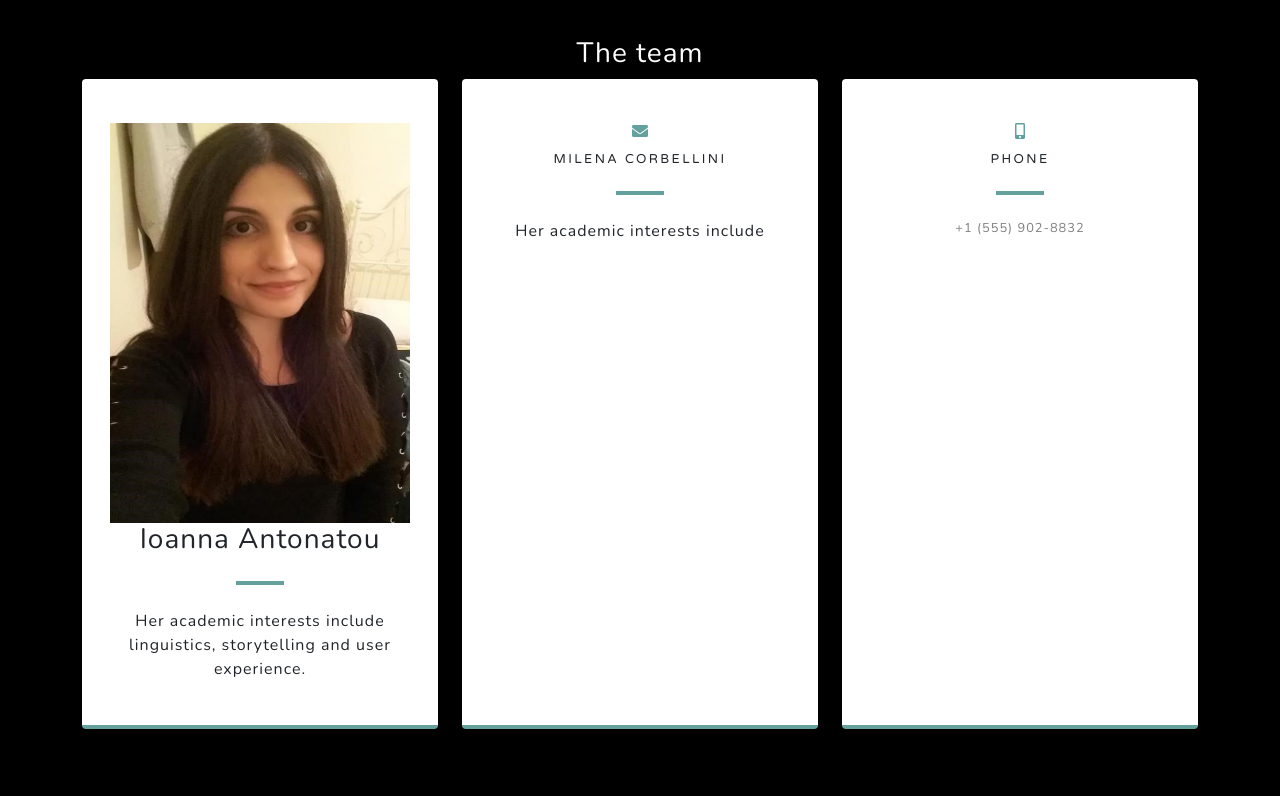
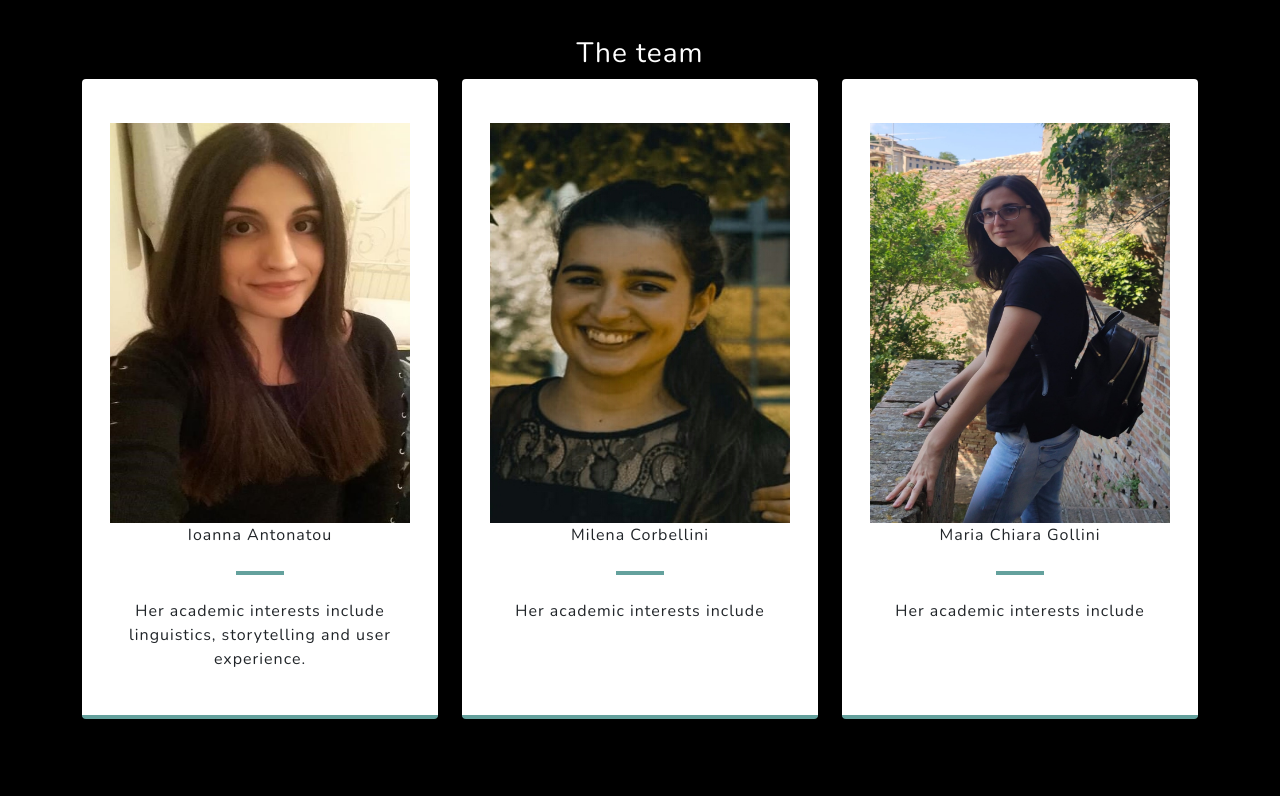
Before and after one commit to stormOntology/stormOntology.github.io, a website: page dist/index.html in a window 1280 px wide. Shown: the part 3290-4086 px from the top of the page. Drawn offline with nearby package versions, Linux system fonts and the light colour scheme.

Commit message:
Update index.html

```diff
--- a/dist/index.html
+++ b/dist/index.html
@@ -130,8 +130,7 @@
                         <div class="card py-4 h-100">
                             <div class="card-body text-center">
                                <img src="assets/img/n.jpg" style="width:300px;height:400px">
-                                <div>
-                                    <h3>Ioanna Antonatou</h3></div>
+                                <div>Ioanna Antonatou</div>
                                 <hr class="my-4" />
                                 <div>Her academic interests include linguistics, storytelling and user experience.</div>
                             </div>
@@ -140,8 +139,8 @@
                     <div class="col-md-4 mb-3 mb-md-0">
                         <div class="card py-4 h-100">
                             <div class="card-body text-center">
-                                <i class="fas fa-envelope text-primary mb-2"></i>
-                                <h4>Milena Corbellini</h4>
+                                <img src="assets/img/milena.jpg" style="width:300px;height:400px">
+                                <div>Milena Corbellini</div>
                                 <hr class="my-4" />
                                 <div>Her academic interests include</div>
                             </div>
@@ -150,10 +149,10 @@
                     <div class="col-md-4 mb-3 mb-md-0">
                         <div class="card py-4 h-100">
                             <div class="card-body text-center">
-                                <i class="fas fa-mobile-alt text-primary mb-2"></i>
-                                <h4 class="text-uppercase m-0">Phone</h4>
+                                <img src="assets/img/mery.jpg" style="width:300px;height:400px">
+                                <div>Maria Chiara Gollini</div>
                                 <hr class="my-4" />
-                                <div class="small text-black-50">+1 (555) 902-8832</div>
+                                <div>Her academic interests include</div>
                             </div>
                         </div>
                     </div>
```
